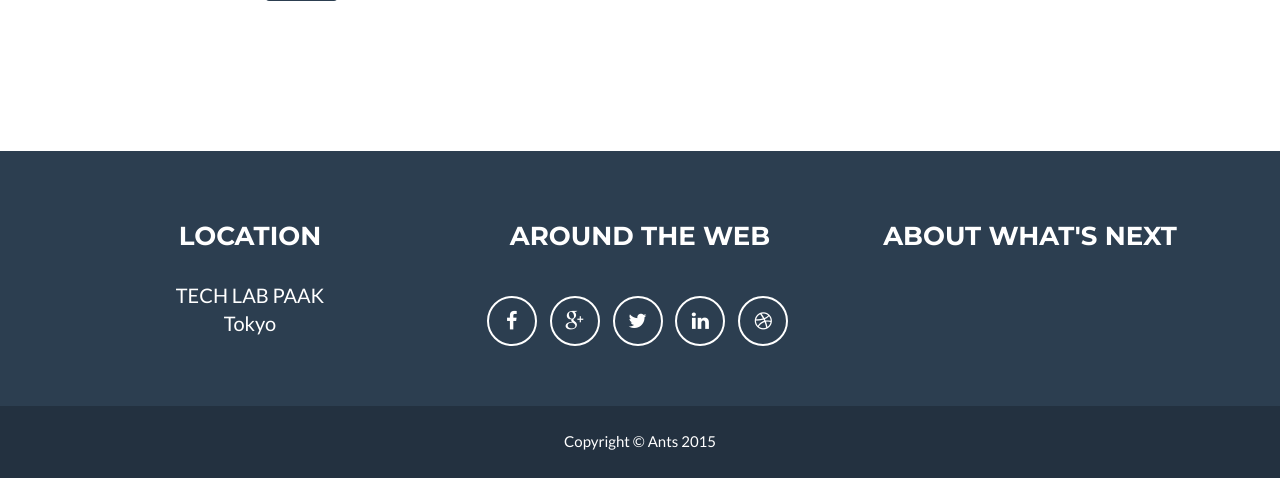
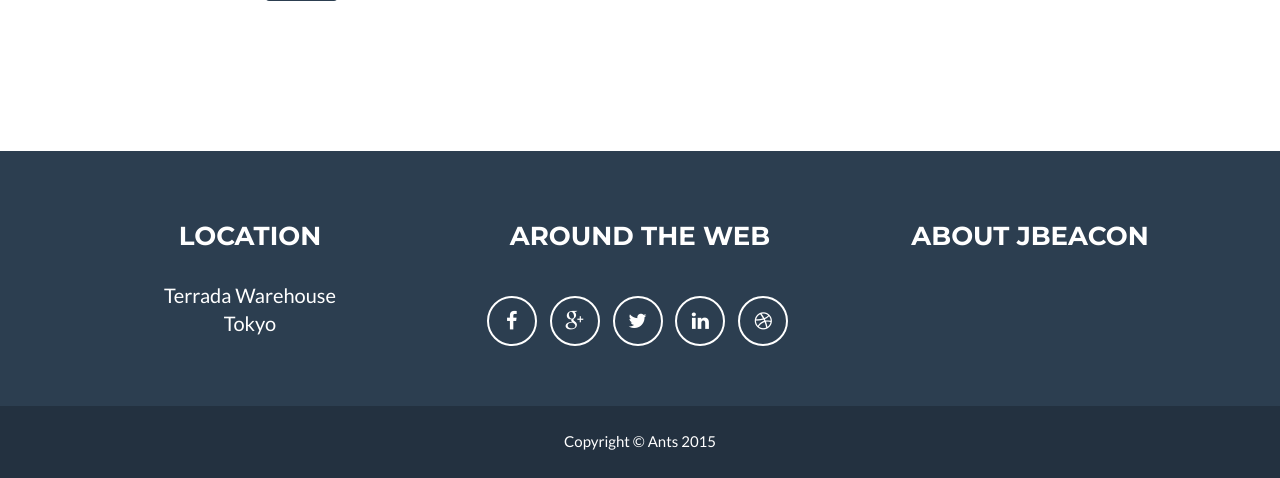
Before and after one commit to giga811/junction-mgls, a Flask app: page / in a window 1280 px wide. Shown: the part 502-980 px from the top of the page. Run offline with Flask 2, Linux system fonts and the light colour scheme; parts of the project's set-up code (start-up, migrations or seed data) failed here and were passed over; some libraries are stand-ins or nearby versions.

Commit message:
[MINOR] top layout text fix

```diff
--- a/junction-app/junction/templates/layout.html
+++ b/junction-app/junction/templates/layout.html
@@ -119,7 +119,7 @@
                 <div class="row">
                     <div class="footer-col col-md-4">
                         <h3>Location</h3>
-                        <p>TECH LAB PAAK<br>Tokyo</p>
+                        <p>Terrada Warehouse<br>Tokyo</p>
                     </div>
                     <div class="footer-col col-md-4">
                         <h3>Around the Web</h3>
@@ -142,7 +142,7 @@
                         </ul>
                     </div>
                     <div class="footer-col col-md-4">
-                        <h3>About What's Next</h3>
+                        <h3>About Jbeacon</h3>
                         <p></p>
                     </div>
                 </div>
```
